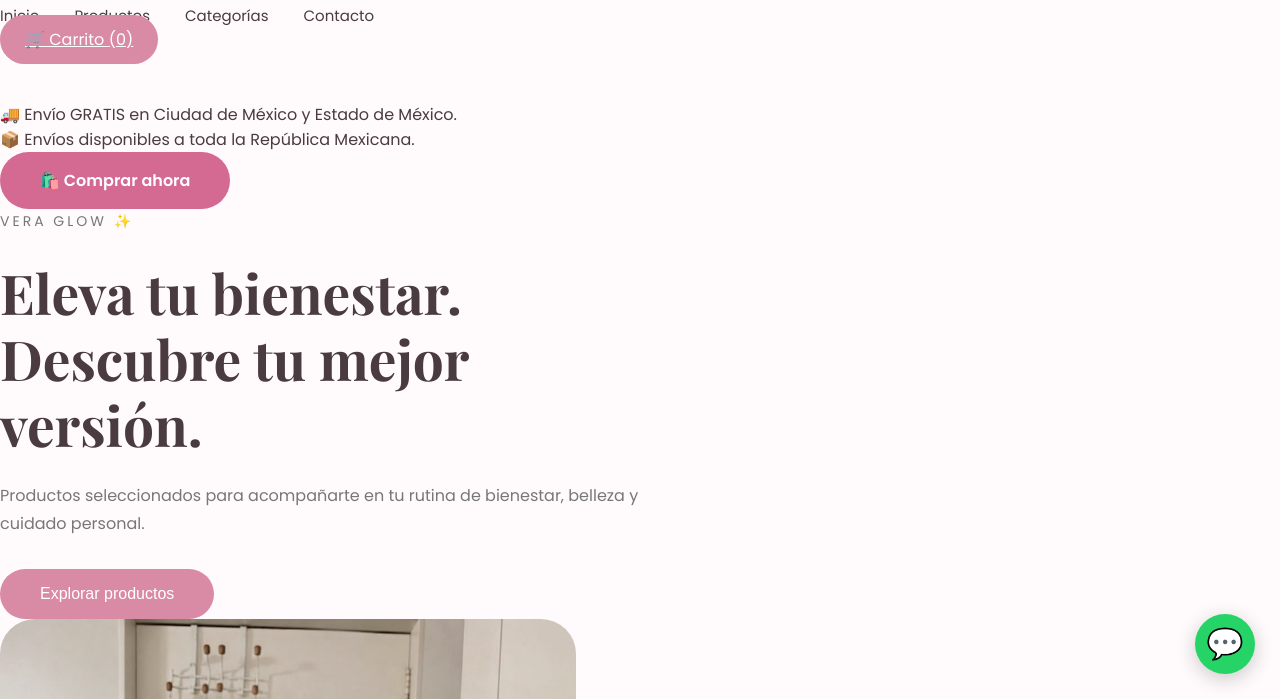
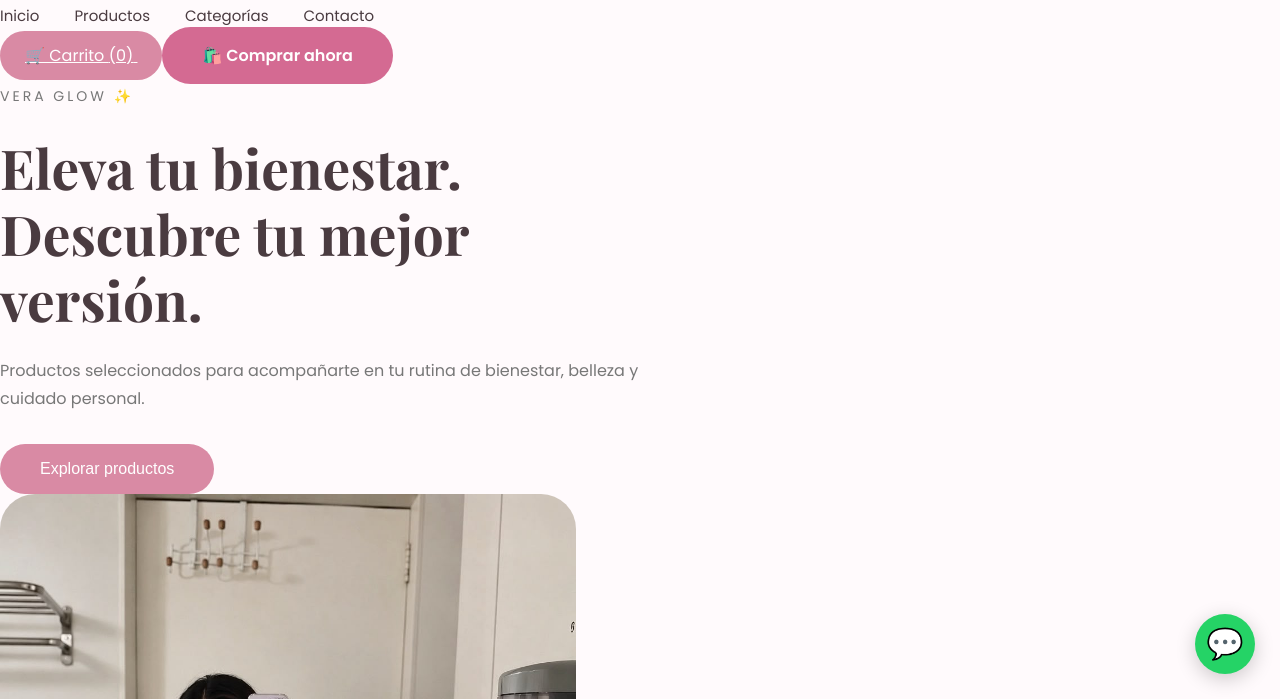
Before and after one commit to Paulina435/veraglow, a website: page index.html in a window 1280 px wide. Shown: the part 101-800 px from the top of the page. Drawn offline with nearby package versions, Linux system fonts and the light colour scheme.

Commit message:
borrar promocion

```diff
--- a/index.html
+++ b/index.html
@@ -54,19 +54,7 @@
 </header>
 
 
-<p>
 
-
-<br><br>
-
-🚚 Envío GRATIS en Ciudad de México y Estado de México.
-
-<br>
-
-📦 Envíos disponibles a toda la República Mexicana.
-
-
-</p>
 
 <a href="#productos" class="btn-banner">
 
```
